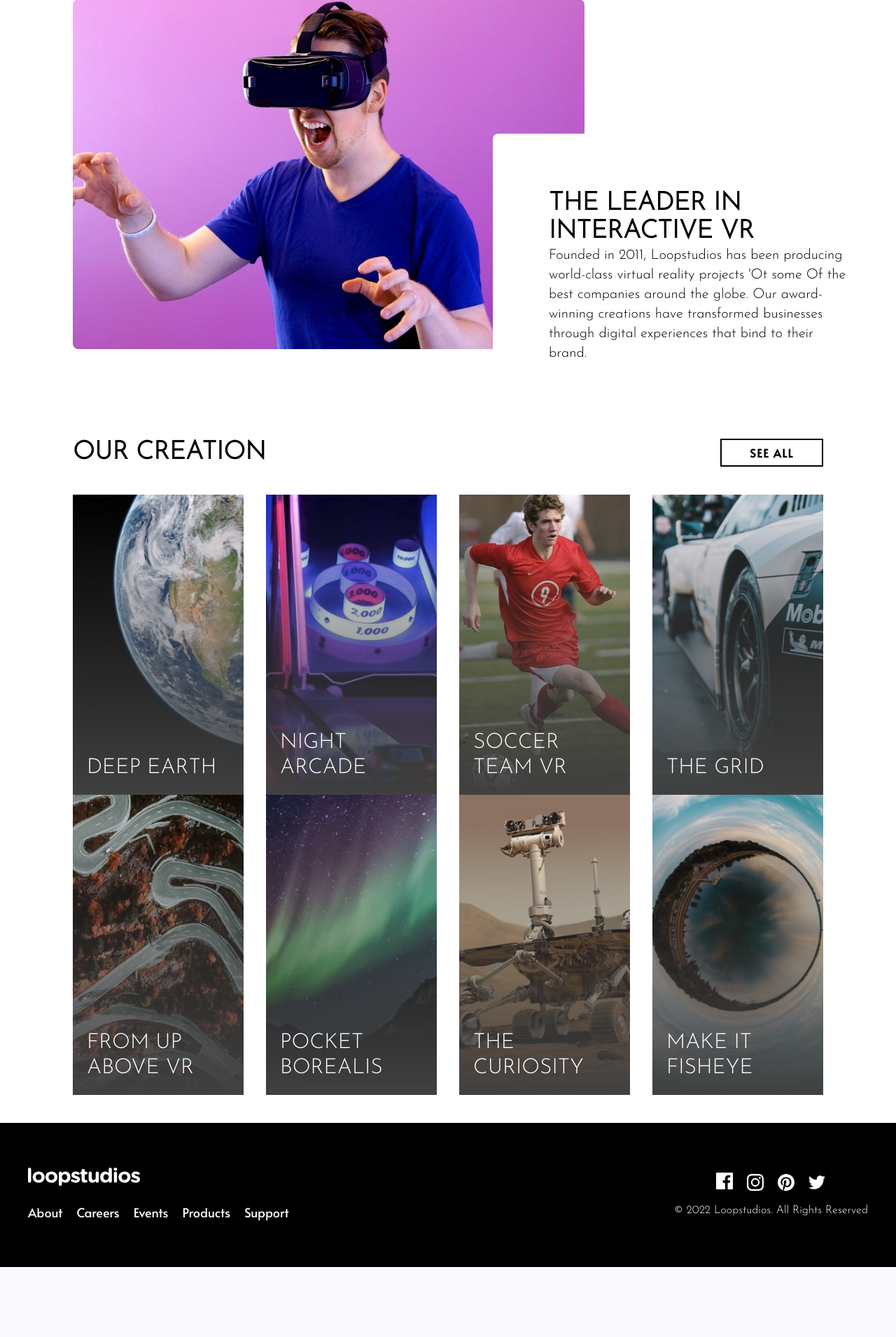
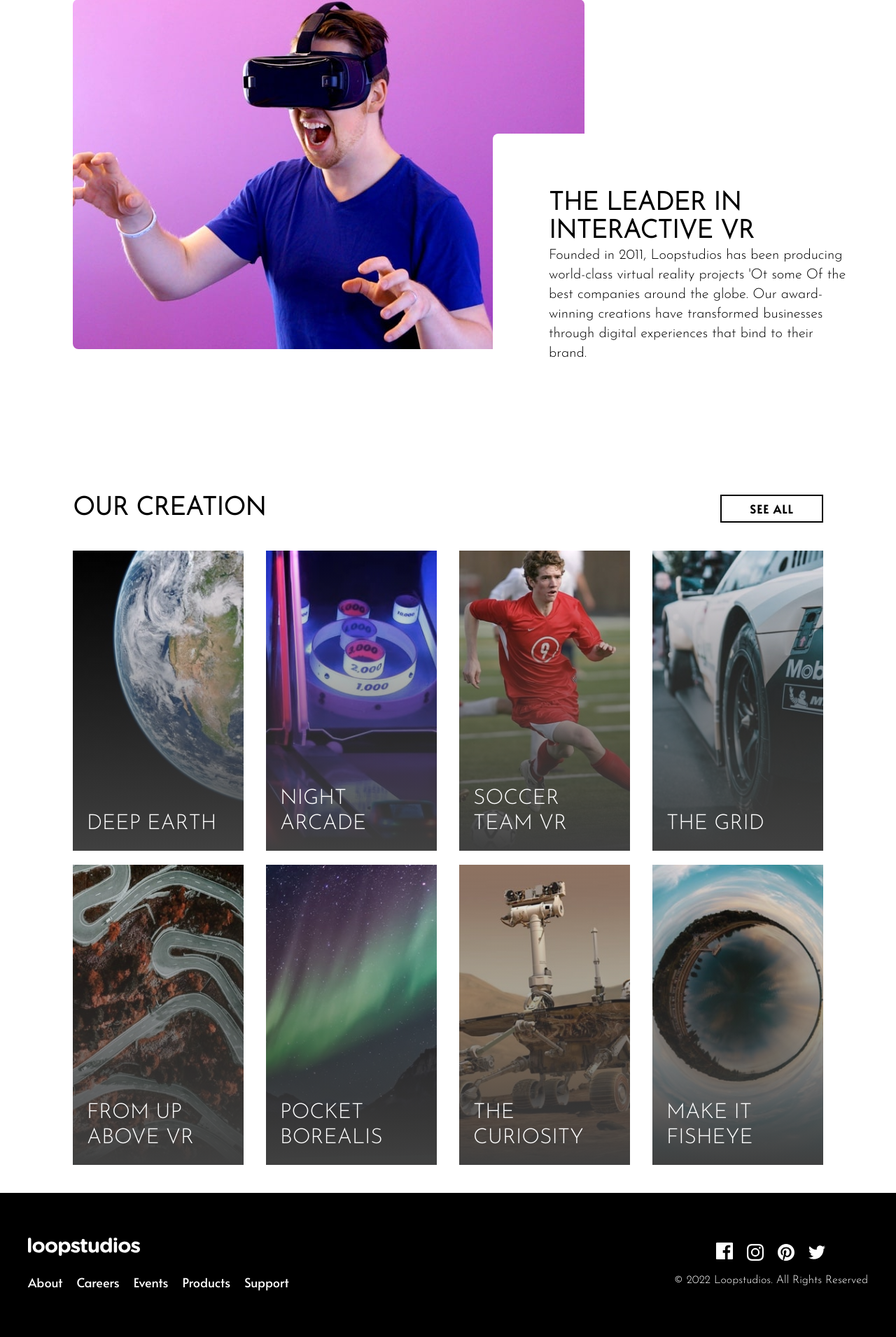
Before and after one commit to Muneeb1030/django_tailwind_projects, a Django app: page /project_2 in a window 1280 px wide. Shown: the part 781-2692 px from the top of the page at 70% size. Before the commit the page ends 2592 px from the top, so only its background shows below. Run offline with Django 5.2, Linux system fonts and the light colour scheme; some libraries are stand-ins or nearby versions; some web fonts are replaced.

Commit message:
Project 2: Completed

```diff
--- /dev/null
+++ b/static/js/loopstudio.js
@@ -0,0 +1,11 @@
+console.log("loopstudio.js has been loaded!");
+
+const btn = document.getElementById('menu-btn')
+const menu = document.getElementById('menu')
+btn.addEventListener('click', navToggle)
+
+function navToggle(){
+    btn.classList.toggle('open')
+    menu.classList.toggle('flex')
+    menu.classList.toggle('hidden')
+}
--- a/templates/base/base.html
+++ b/templates/base/base.html
@@ -1,4 +1,5 @@
 {% load static tailwind_tags %}
+{% load static %}
 <!DOCTYPE html>
 <html lang="en">
 <head>
@@ -20,10 +21,10 @@
     <link rel="stylesheet" href="{% static 'css/clip_styles.css' %}">
     <link rel="stylesheet" href="{% static 'css/loopstudio_styles.css' %}">
     {% tailwind_css %}
-</head>
-<body>
-    {% block content %}
+  </head>
+  <body>
+    {% block content %}{% endblock content %}
 
-    {% endblock content %}
+    {% block javascript %}{% endblock javascript %}
 </body>
 </html>
--- a/templates/projects/project_2.html
+++ b/templates/projects/project_2.html
@@ -1,4 +1,12 @@
-{% extends "base/base.html" %} {% block title %}Loop Studio{% endblock title %}
+{% extends "base/base.html" %}
+{% load static %}
+{% block title %}Loop Studio{% endblock title %}
+{% block javascript %}
+<script src="{% static 'js/loopstudio.js' %}"></script>
+<script>
+  console.log("Hello from Django template!");
+</script>
+{% endblock javascript %}
 {% block content %}
 <section id="Hero" class="loop-background mx-auto px-10 py-5">
   <nav class="flex justify-between items-center">
@@ -27,7 +35,7 @@
       </div>
     </div>
     <div class="md:hidden">
-      <button id="menu-btn" class='z-40 open block md:hidden humberger'>
+      <button id="menu-btn" type="button" class='z-40 block md:hidden humberger'>
           <span class="humberger-top"></span>
           <span class="humberger-middle"></span>
           <span class="humberger-bottom"></span>
@@ -37,7 +45,7 @@
 
   <div
     id="menu"
-    class="absolute top-0 bottom-0 left-0 hidden flex-col self-end w-full min-h-screen py-1 pt-40 pl-12 space-y-3 text-lg text-white uppercase bg-black"
+    class="absolute top-0 bottom-0 left-0 hidden flex-col w-full min-h-screen py-1 pt-40 pl-12 space-y-3 text-lg text-white uppercase bg-black"
   >
     <a href="#" class="hover:text-pink-500 font-alata">About</a>
     <a href="#" class="hover:text-pink-500 font-alata">Careers</a>
@@ -78,7 +86,7 @@
   id="items-section"
   class="mb-10 px-10 lg:px-10 xl:px-0 max-w-6xl mx-auto"
 >
-  <div class="mb-10">
+  <div class="mb-10 md:pt-20">
     <div class="flex flex-row md:justify-between justify-center">
       <h1 class="font-josefin font-bold text-4xl uppercase">Our Creation</h1>
       <a
@@ -90,7 +98,7 @@
   </div>
   <div>
     <div
-      class="flex flex-col md:flex-row md:space-x-8 space-y-5 space-x-0 md:space-y-0"
+      class="flex flex-col md:flex-row md:space-x-8 space-x-0 md:mb-5 md:space-y-0 space-y-5"
     >
       <div class="relative group overflow-hidden md:w-1/4">
         <img
@@ -175,7 +183,7 @@
 
     </div>
     <div
-      class="flex flex-col md:flex-row md:space-x-8 space-y-5 space-x-0 md:space-y-0 mb-10"
+      class="flex flex-col md:flex-row md:space-x-8 space-x-0 md:space-y-0 space-y-5 mt-5 md:mt-0 mb-10"
     >
       <div class="relative group overflow-hidden md:w-1/4">
         <img
@@ -184,7 +192,7 @@
           class="md:block hidden w-full group-hover:scale-110 transition duration-150"
         />
         <img
-          src="/static/projects/project_2/mobile/image-from-avove.jpg"
+          src="/static/projects/project_2/mobile/image-from-above.jpg"
           alt=""
           class="md:hidden block w-full group-hover:scale-110 transition duration-150"
         />
@@ -194,7 +202,7 @@
         <h5
           class="absolute bottom-5 left-5 w-52 text-white uppercase font-josefin md:text-3xl text-2xl group-hover:text-gray-900 transition duration-200 group-hover:scale-105"
         >
-          From up Above VR
+          From Up Above VR
         </h5>
       </div>
       <div class="relative group overflow-hidden md:w-1/4">
@@ -257,9 +265,7 @@
           Make it fisheye
         </h5>
       </div>
-
     </div>
-
   </div>
   <a
     class="md:hidden flex items-center justify-center font-bold uppercase text-black border-2 border-black font-alata tracking-widest px-10 py-3 hover:-translate-y-1 hover:shadow-md duration-150 transition hover:scale-105 hover:text-white hover:bg-black"
--- a/theme/static/css/dist/styles.css
+++ b/theme/static/css/dist/styles.css
@@ -949,6 +954,18 @@ select {
 
 .mt-8 {
   margin-top: 2rem;
+}
+
+.mb-5 {
+  margin-bottom: 1.25rem;
+}
+
+.mt-5 {
+  margin-top: 1.25rem;
+}
+
+.mt-20 {
+  margin-top: 5rem;
 }
 
 .block {
@@ -2109,6 +2122,14 @@ select {
     margin-top: 11rem;
   }
 
+  .md\:mb-5 {
+    margin-bottom: 1.25rem;
+  }
+
+  .md\:mt-0 {
+    margin-top: 0px;
+  }
+
   .md\:block {
     display: block;
   }
@@ -2273,6 +2294,10 @@ select {
     padding-left: 6rem;
   }
 
+  .md\:pt-20 {
+    padding-top: 5rem;
+  }
+
   .md\:text-left {
     text-align: left;
   }
```
Also changed, not shown: other parts of theme/static/css/dist/styles.css (+20 -19 lines).
